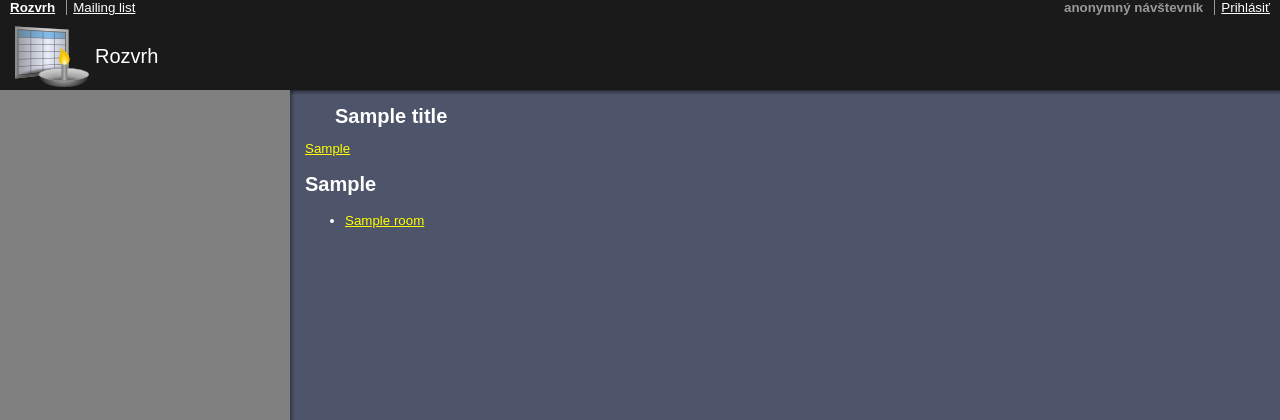
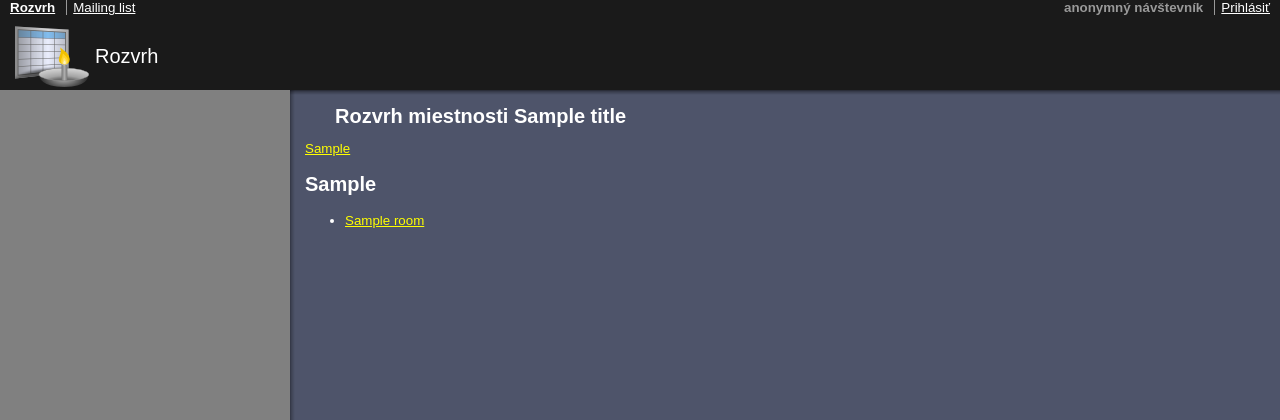
Before and after one commit to danshaman05/candle2, a Flask app: template candle/templates/rooms/list_rooms.html in a window 1280 px wide. Shown: the top 420 px of the page. Run offline with Flask 2, Linux system fonts and the light colour scheme; the template is opened without the code that fills it: most values are stand-ins (such as "Sample title", 1, 10 or a date in 2020); parts of the project's set-up code (start-up, migrations or seed data) failed here and were passed over; some libraries are stand-ins or nearby versions.

Commit message:
fix web_header bug
web_header now displays "Rozvrh miestnosti" before the timetable name

```diff
--- a/candle/templates/base.html
+++ b/candle/templates/base.html
@@ -23,7 +23,7 @@
                                 <div id="panel_toggle_spacer">  {# TODO remove if panel button is different from Candle1 #}
                                 </div>
                                 <div id="web_header">
-                                    <h1>{{ title }}</h1>
+                                    <h1>Rozvrh miestnosti {{ title }}</h1>
                                 </div>
 
                                 {% block obsah %}{% endblock %}
```
